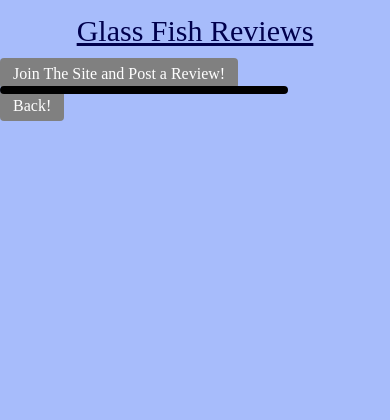
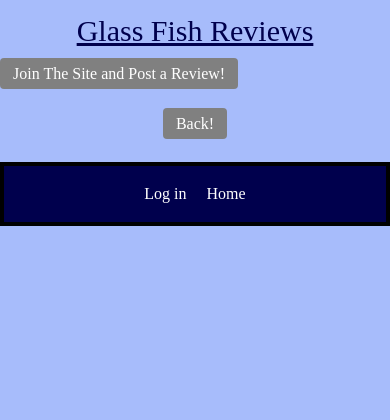
Before and after one commit to PennyTrain/Aquarium, a Django app: page /reviews/ in a window 390 px wide. Shown: the part 87-507 px from the top of the page. After the commit the page ends 313 px from the top, so only its background shows below. Run offline with Django 4.2, Linux system fonts and the light colour scheme; data that the repository does not hold is empty; some libraries are stand-ins or nearby versions.

Commit message:
Made all pages responsive, edit forms, and added contents to readme
Made the reviews display page completely responsive and fixed CSS issues, editted forms so that a user can edit the image when updating a review

```diff
--- a/reviews/forms.py
+++ b/reviews/forms.py
@@ -14,4 +14,4 @@
     """
     class Meta:
         model = ReviewPost
-        fields = ['title', 'content', ]
+        exclude = ('slug', 'author', 'status',)
--- a/reviews/templates/reviews/reviews.html
+++ b/reviews/templates/reviews/reviews.html
@@ -4,28 +4,32 @@
 {% block content %}
 <div class="height-controller">
     <h1 class="review-page-title">Glass Fish Reviews</h1>
-    <!-- this is a loop through all reviews -->
     <div>
         {% if user.is_authenticated %}
-        <div>
-            <a class="back-button" href="{% url 'reviews:create' %}">Create a Review!</a>
+        <div class="review-page-buttons">
+            <a class="back-button center" href="{% url 'reviews:create' %}">Create a Review!</a>
         </div>
         {% else %}
         <div>
-            <a class="back-button" href="{% url 'accounts:signup' %}">Join The Site and Post a Review!</a>
+            <a class="back-button center" href="{% url 'accounts:signup' %}">Join The Site and Post a Review!</a>
         </div>
         {% endif %}
     </div>
-    <div class="card" style="width: 18rem;">
+    <!-- this is a loop through all reviews -->
+    <div class="photos-container">
         {% for reviews in reviews_all %}
+        <div class="card-container">
+            <div class="card review-card" style="width: 18rem;">
+                <div>
+                    <div class="review">
+                        <div class="review-images">
+                        {% if "default" in ReviewPost.featured_image.url %}
+                            <img class="card-img-top" src="{{ reviews.featured_image.url }}" alt="placeholder image">
+                            {% else %}
+                            <img class="card-img-top" src=" {{ reviews.featured_image.url }}" alt="{{ reviews.title }}">
+                            {% endif %}
+                        </div>
                         <a href="{% url 'reviews:reviews-detail' reviews.slug %}">
-            <div>
-                <div class="">
-                    {% if "default" in ReviewPost.featured_image.url %}
-                    <img class="card-img" src="{{ reviews.featured_image.url }}" alt="placeholder image">
-                    {% else %}
-                    <img class="card-img" src=" {{ reviews.featured_image.url }}" alt="{{ reviews.title }}">
-                    {% endif %}
                         <div class="card-body">
                             <h5 class="card-title">{{ reviews.title }}</h5>
                             <!-- the "safe" tag prevents the code tags from displaying  -->
@@ -33,12 +37,15 @@
                                 {{ reviews.content|truncatechars:100 | safe }}<br> By- {{ reviews.author }}
                             </p>
                         </div>
+                    </a>
                     </div>
                 </div>
-        </a>
+            </div>
+        </div>
         {% endfor %}
     </div>
-    <a class="back-button" href="{% url 'main:main' %}">Back!</a>
+    <div class="review-page-buttons">
+    <a class="back-button center" href="{% url 'main:main' %}">Back!</a>
 </div>
     <!-- closing the loop ^ -->
     {% endblock %}
--- a/reviews/templates/reviews/reviews_details.html
+++ b/reviews/templates/reviews/reviews_details.html
@@ -18,7 +18,6 @@
         <div>
             <a class="btn btn-primary btn-sm mt-1 mb-1" href="{% url 'reviews:update-review' review.slug %}">Update</a>
             <a class="btn btn-danger btn-sm mt-1 mb-1" href="{% url 'reviews:delete-review' review.slug %}">Delete</a>
-            <a class="back-button" href="{% url 'reviews:review-display' %}">Back!</a>
         </div>
         {% endif %}
         <div>
--- a/static/css/style.css
+++ b/static/css/style.css
@@ -126,6 +126,17 @@
 
 /*end of css reset*/
 
+
+
+.reviews-container{
+    display: flex;
+    flex-direction: row;
+    flex-wrap: wrap;
+}
+
+.card {
+    width: 18rem;
+}
 
 /* Sets the background color, the font color, and height of the body */
 body {
@@ -256,8 +267,18 @@
 }
 
 .card-img-top {
-    width: auto;
+    width: 17.5rem;
     max-height: 12rem;
+}
+
+.review-images {
+    text-align: center;
+    background-color: #00004D;
+}
+
+.review-page-buttons {
+    text-align: center;
+    padding: 1rem;
 }
 
 /* The text on the visit page is centered, has a padding of 1rem, it floats to the left, and has a fontsize of 20 pixels */
```
Also changed, not shown: static/images/project-images/home-page.png (renamed from static/images/readme-images/home-page.png). Lines whose indentation alone changed are shown as unchanged.
